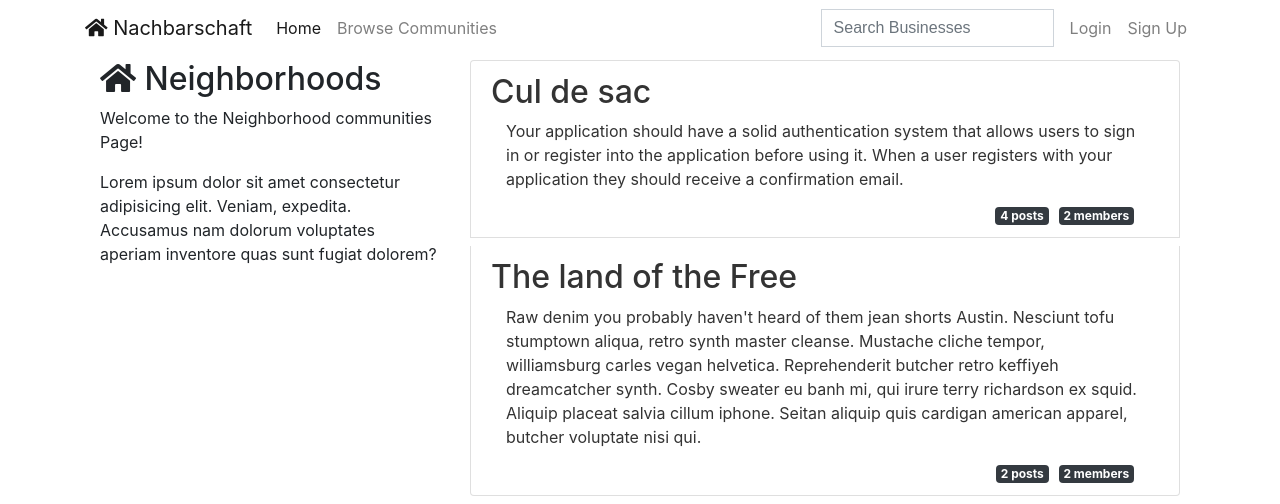
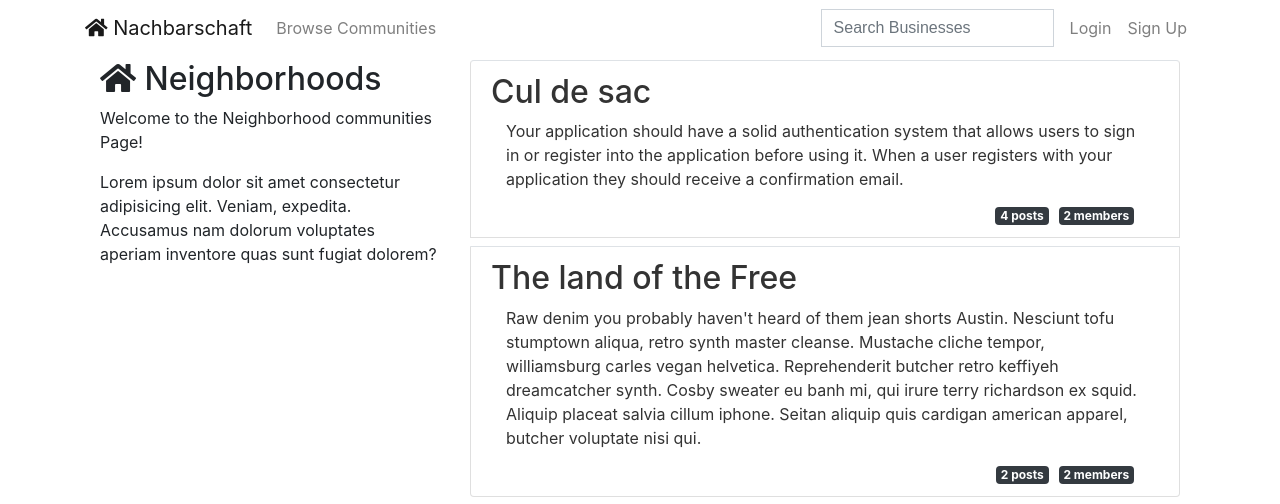
Before and after one commit to c12i/nachbarschaft, a Django app: page /neighborhoods/ in a window 1280 px wide. Shown: the top 504 px of the page. Run offline with Django 3.2, Linux system fonts and the light colour scheme; data comes from the database, SQL or seed files in the repository; some libraries are stand-ins or nearby versions.

Commit message:
Minor styling modifications

```diff
--- a/neighborhood/templates/neighborhood/group_list.html
+++ b/neighborhood/templates/neighborhood/group_list.html
@@ -29,7 +29,7 @@
 <div class="col-md-8">
 	<div class="list-group no-b">
 		{% for group in object_list %}
-		<a class="list-group-item no-b mb-2" href="{% url 'neighborhood:single' slug=group.slug %}">
+		<a class="list-group-item no-b mb-2 border-top" href="{% url 'neighborhood:single' slug=group.slug %}">
 			<h2 class="title list-group-item-heading">{{ group.name }}</h2>
 			<div class="list-group-item-text container-fluid">
 				{{ group.description_html|safe }}
--- a/templates/navbar.html
+++ b/templates/navbar.html
@@ -7,9 +7,6 @@
         </button>
         <div class="collapse navbar-collapse" id="navbarSupportedContent-333">
             <ul class="navbar-nav mr-auto">
-                <li class="nav-item active">
-                    <a class="nav-link" href="{%url 'home'%}">Home</a>
-                </li>
                 <li class="nav-item">
                     <a class="nav-link" href="{%url 'neighborhood:all'%}">Browse Communities</a>
                 </li>
```
